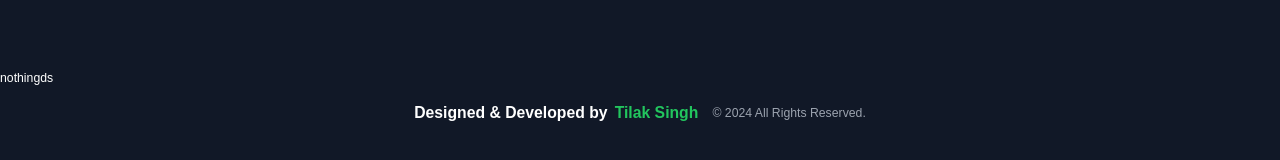
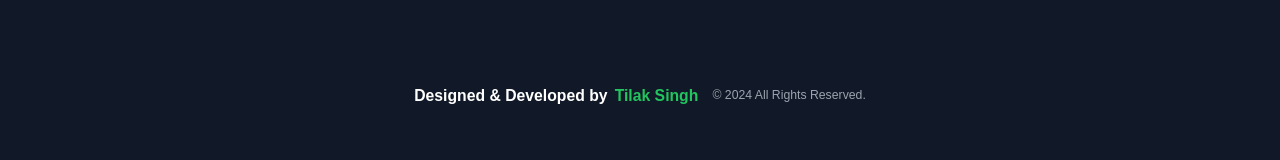
Before and after one commit to tilakdotcom/fin-track, a React (Vite) app in the folder client/: page / in a window 1280 px wide. Shown: the part 588-748 px from the top of the page. Built offline with nearby package versions, Linux system fonts and the light colour scheme; no server answers.

Commit message:
bug fixed

```diff
--- a/client/package.json
+++ b/client/package.json
@@ -45,7 +45,7 @@
     "eslint-plugin-react-refresh": "^0.4.14",
     "globals": "^15.12.0",
     "postcss": "^8.4.49",
-    "tailwindcss": "^3.4.15",
+    "tailwindcss": "^3.4.16",
     "typescript": "~5.6.2",
     "typescript-eslint": "^8.15.0",
     "vite": "^6.0.1"
--- a/client/src/App.tsx
+++ b/client/src/App.tsx
@@ -38,12 +38,6 @@ export default function App() {
           </>
         )}
       </Routes>
-      <div className=" text-white">
-        {user ? user?._id : "nothing"}
-        ds
-      </div>
-
-
       {open ?<MobileMenu /> :""}
       {/* Footer */}
       <Footer />
--- a/client/tailwind.config.cjs
+++ b/client/tailwind.config.cjs
@@ -1,8 +1,8 @@
-// tailwind.config.cjs
+// tailwind.config.js
 /** @type {import('tailwindcss').Config} */
 module.exports = {
-  darkMode: ['class', 'class'],
-  content: ['./src/**/*.{js,ts,jsx,tsx}'],
+  darkMode: ['class', 'class'], // Enable dark mode using the 'class' strategy
+  content: ['./src/**/*.{js,ts,jsx,tsx}'], // Specify the paths to your content files
   theme: {
     extend: {
       colors: {
@@ -74,5 +74,5 @@ module.exports = {
       },
     },
   },
-  plugins: [require('tailwindcss-animate')],
+  plugins: [require('tailwindcss-animate')], // Include plugins using require
 };
```
Also changed, not shown: 1 other file (tests, documents, lock files or other folders).
